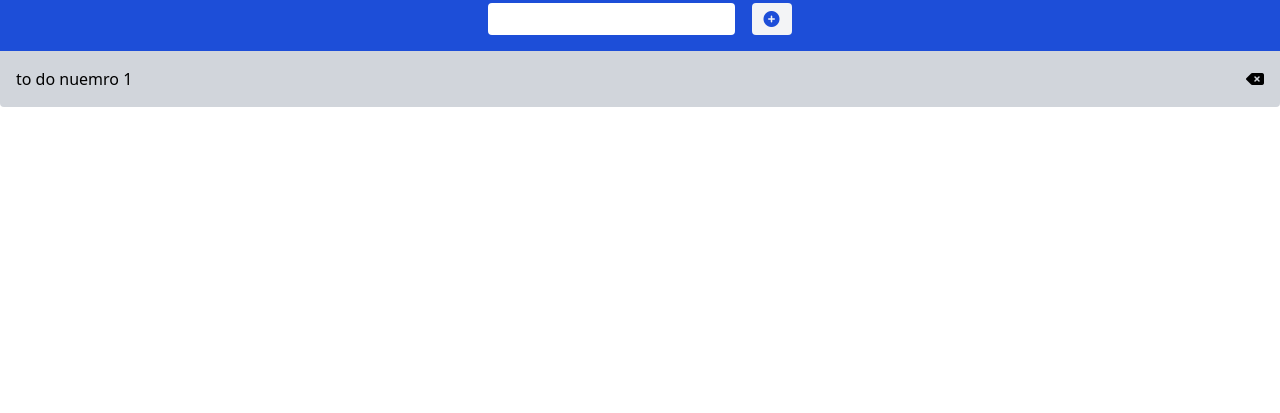
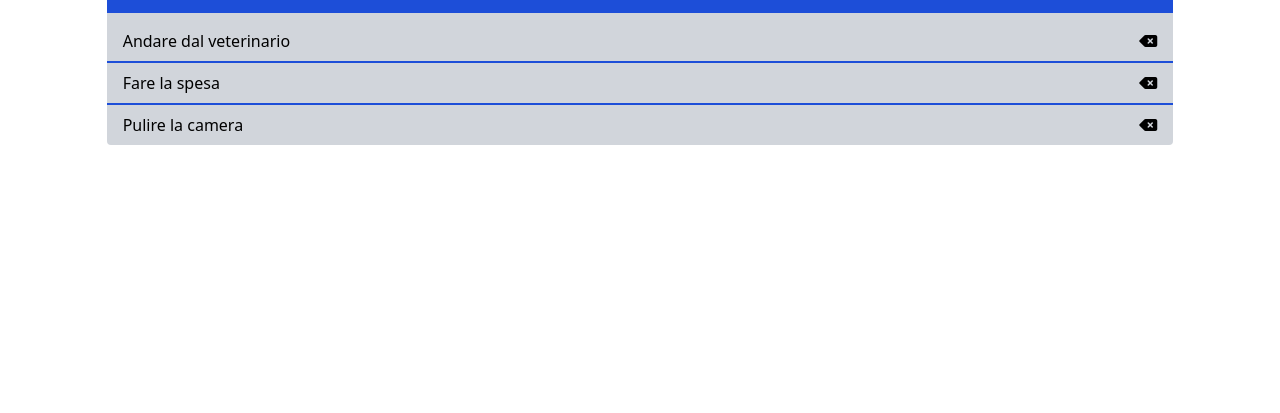
Before and after one commit to RubaCodes/vue-todolist, a plain HTML site: page index.html in a window 1280 px wide. Shown: the part 387-800 px from the top of the page. Drawn offline with nearby package versions, Linux system fonts and the light colour scheme.

Commit message:
style listato

```diff
--- a/index.html
+++ b/index.html
@@ -20,14 +20,14 @@
   </head>
   <body>
     <div class="container w75 h-screen mx-auto grid place-items-center">
-      <div class="box w-full rounded bg-gray-300 overflow-hidden" id="app">
+      <div class="box w-5/6 rounded bg-gray-300 overflow-hidden" id="app">
         <!-- titolo app -->
         <h1 class="text-center py-4 text-3xl">ToDo List</h1>
         <!-- form -->
         <form class="text-center py-4 bg-blue-700">
           <input
             required
-            class="py-1 rounded px-2"
+            class="py-1 rounded px-2 w-2/3"
             type="text"
             name="Inserisci nuovo todo"
             id=""
@@ -37,9 +37,12 @@
           </button>
         </form>
         <!-- lista dei todo -->
-        <ul class="py-4">
-          <li class="px-4 flex justify-between items-center">
-            to do nuemro 1<i class="fa-solid fa-delete-left"></i>
+        <ul class="pt-2 divide-y divide-blue-700 divide-y-2">
+          <li
+            class="px-4 py-2 flex justify-between items-center"
+            v-for="todo in todos"
+          >
+            {{todo.text}}<i class="fa-solid fa-delete-left"></i>
           </li>
         </ul>
       </div>
```
